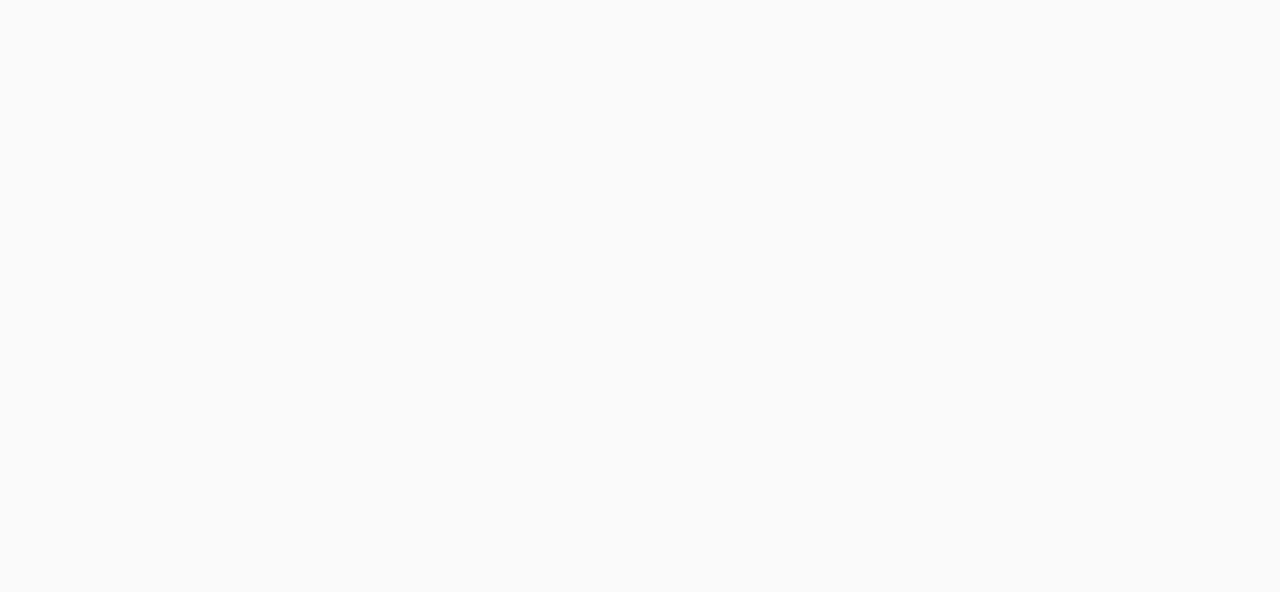
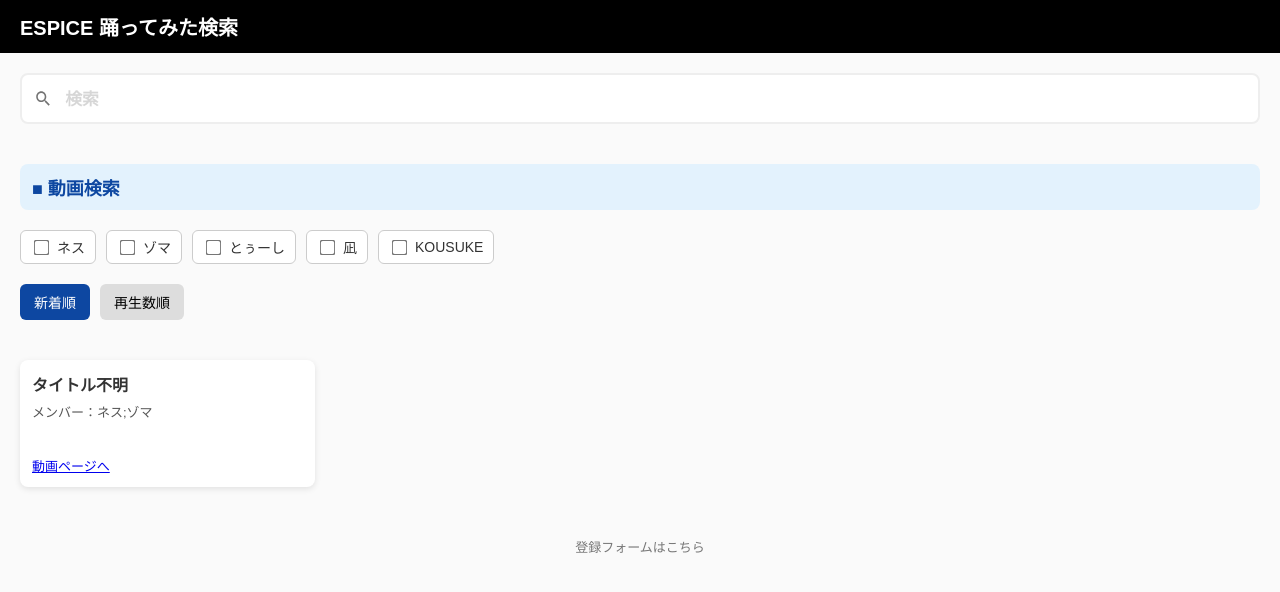
Before and after one commit to makaroniguratan72/espice-search, a website: page public/index.html in a window 1280 px wide. Drawn offline with Linux system fonts and the light colour scheme; no server answers.

Commit message:
Add files via upload

```diff
--- a/public/index.html
+++ b/public/index.html
@@ -6,7 +6,7 @@
   <meta name="viewport" content="width=device-width, initial-scale=1">
 
   <!-- ★ Pagefind 2.x UI CSS -->
-  <link rel="stylesheet" href="/pagefind/pagefind-modular-ui.css">
+  <link href="/pagefind/pagefind-ui.css" rel="stylesheet">
 
   <style>
     body {
@@ -58,4 +58,224 @@
     }
 
     .sort-buttons {
-      display: flex
+      display: flex;
+      gap: 10px;
+      padding: 20px;
+    }
+
+    .sort-btn {
+      padding: 8px 14px;
+      border-radius: 6px;
+      border: none;
+      background: #ddd;
+      cursor: pointer;
+      font-size: 14px;
+    }
+
+    .sort-btn.active {
+      background: #0d47a1;
+      color: #fff;
+    }
+
+    #video-list {
+      padding: 20px;
+      display: grid;
+      grid-template-columns: repeat(auto-fill, minmax(260px, 1fr));
+      gap: 20px;
+    }
+
+    .video-card {
+      background: #fff;
+      border-radius: 8px;
+      padding: 12px;
+      box-shadow: 0 2px 6px rgba(0,0,0,0.1);
+    }
+
+    .video-title {
+      font-size: 16px;
+      font-weight: bold;
+      margin-bottom: 6px;
+    }
+
+    .video-meta {
+      font-size: 13px;
+      color: #555;
+      margin-top: 4px;
+    }
+
+    .member-badge {
+      display: inline-block;
+      padding: 4px 8px;
+      border-radius: 6px;
+      font-size: 12px;
+      margin-top: 6px;
+      color: #fff;
+    }
+
+    .badge-nes { background: #f2f2f2; color: #000; }
+    .badge-zoma { background: #ff8a00; }
+    .badge-toshi { background: #4fc3f7; color: #000; }
+    .badge-nagi { background: #a8e063; color: #000; }
+    .badge-kousuke { background: #9c27b0; }
+
+    .register-link {
+      text-align: center;
+      padding: 30px 0;
+      font-size: 13px;
+      color: #777;
+    }
+
+    .register-link a {
+      color: #777;
+      text-decoration: none;
+    }
+  </style>
+</head>
+
+<body>
+
+  <header class="site-header">
+    ESPICE 踊ってみた検索
+  </header>
+
+  <!-- ★ Pagefind 検索フォーム -->
+  <div id="search" style="padding: 20px;"></div>
+
+  <section class="filter-box">
+    <h2 class="section-title">■ 動画検索</h2>
+
+    <div class="member-filter">
+      <label class="member-tag"><input type="checkbox" value="ネス"> ネス</label>
+      <label class="member-tag"><input type="checkbox" value="ゾマ"> ゾマ</label>
+      <label class="member-tag"><input type="checkbox" value="とぅーし"> とぅーし</label>
+      <label class="member-tag"><input type="checkbox" value="凪"> 凪</label>
+      <label class="member-tag"><input type="checkbox" value="KOUSUKE"> KOUSUKE</label>
+    </div>
+
+    <div class="sort-buttons">
+      <button class="sort-btn active" data-sort="new">新着順</button>
+      <button class="sort-btn" data-sort="views">再生数順</button>
+    </div>
+  </section>
+
+  <section id="video-list"></section>
+
+  <footer class="register-link">
+    <a href="https://docs.google.com/forms/d/【ここに本物のURL】" target="_blank">
+      登録フォームはこちら
+    </a>
+  </footer>
+
+  <!-- ★ Pagefind 2.x UI 読み込み（ES Module ではない） -->
+  <script src="/pagefind/pagefind-ui.js"></script>
+
+  <script>
+    window.addEventListener("DOMContentLoaded", () => {
+      new PagefindUI({
+        element: "#search",
+        showSubResults: true,
+        showImages: true
+      });
+    });
+  </script>
+
+  <script>
+    async function loadVideos() {
+      const videos = [];
+      const maxId = 500;
+
+      for (let i = 1; i <= maxId; i++) {
+        const id = String(i).padStart(3, "0");
+        const url = `/pages/${id}.html`;
+
+        try {
+          const res = await fetch(url);
+          if (!res.ok) continue;
+
+          const text = await res.text();
+
+          const titleMatch = text.match(/<h1>(.*?)<\/h1>/);
+          const title = titleMatch ? titleMatch[1] : "タイトル不明";
+
+          const memberMatch = text.match(/メンバー:\s*(.*?)</);
+          const member = memberMatch ? memberMatch[1] : "";
+
+          videos.push({ id, title, member, url });
+
+        } catch (e) {}
+      }
+
+      return videos;
+    }
+
+    function renderVideos(videos) {
+      const list = document.getElementById("video-list");
+      list.innerHTML = "";
+
+      videos.forEach(v => {
+        const card = document.createElement("div");
+        card.className = "video-card";
+
+        const badgeClass =
+          v.member === "ネス" ? "badge-nes" :
+          v.member === "ゾマ" ? "badge-zoma" :
+          v.member === "とぅーし" ? "badge-toshi" :
+          v.member === "凪" ? "badge-nagi" :
+          v.member === "KOUSUKE" ? "badge-kousuke" : "";
+
+        card.innerHTML = `
+          <div class="video-title">${v.title}</div>
+          <div class="video-meta">メンバー：${v.member}</div>
+          <span class="member-badge ${badgeClass}">${v.member}</span>
+          <div class="video-meta"><a href="${v.url}" target="_blank">動画ページへ</a></div>
+        `;
+
+        list.appendChild(card);
+      });
+    }
+
+    async function init() {
+      let videos = await loadVideos();
+
+      videos.sort((a, b) => Number(b.id) - Number(a.id));
+      renderVideos(videos);
+
+      const checkboxes = document.querySelectorAll(".member-tag input");
+      checkboxes.forEach(cb => {
+        cb.addEventListener("change", () => {
+          const selected = [...checkboxes].filter(c => c.checked).map(c => c.value);
+
+          let filtered = videos;
+          if (selected.length > 0) {
+            filtered = videos.filter(v => selected.includes(v.member));
+          }
+
+          renderVideos(filtered);
+        });
+      });
+
+      const sortBtns = document.querySelectorAll(".sort-btn");
+      sortBtns.forEach(btn => {
+        btn.addEventListener("click", () => {
+          sortBtns.forEach(b => b.classList.remove("active"));
+          btn.classList.add("active");
+
+          const type = btn.dataset.sort;
+          let sorted = [...videos];
+
+          if (type === "new") {
+            sorted.sort((a, b) => Number(b.id) - Number(a.id));
+          } else if (type === "views") {
+            sorted.sort((a, b) => (b.views || 0) - (a.views || 0));
+          }
+
+          renderVideos(sorted);
+        });
+      });
+    }
+
+    init();
+  </script>
+
+</body>
+</html>
```
